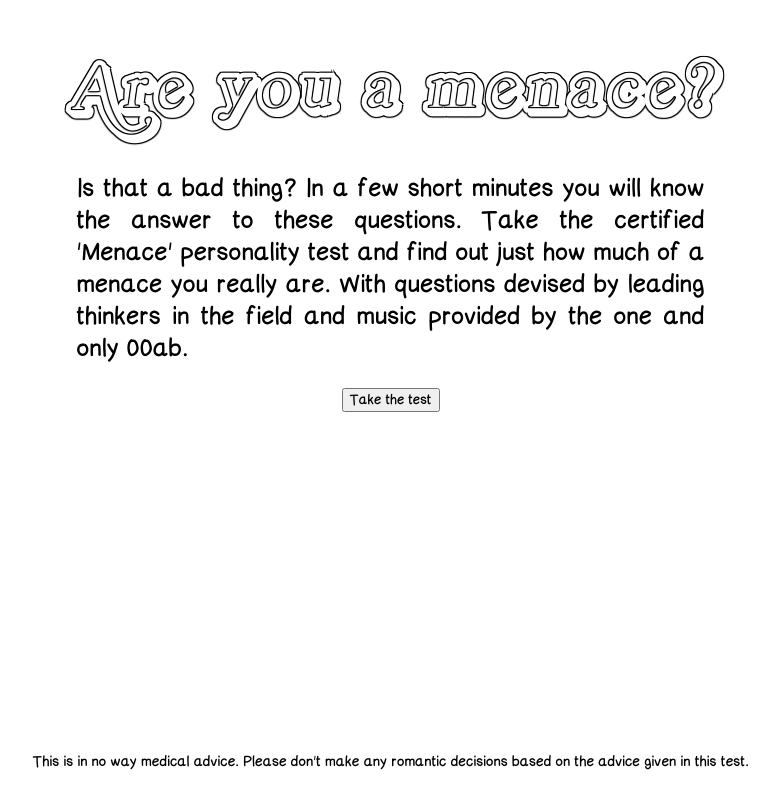
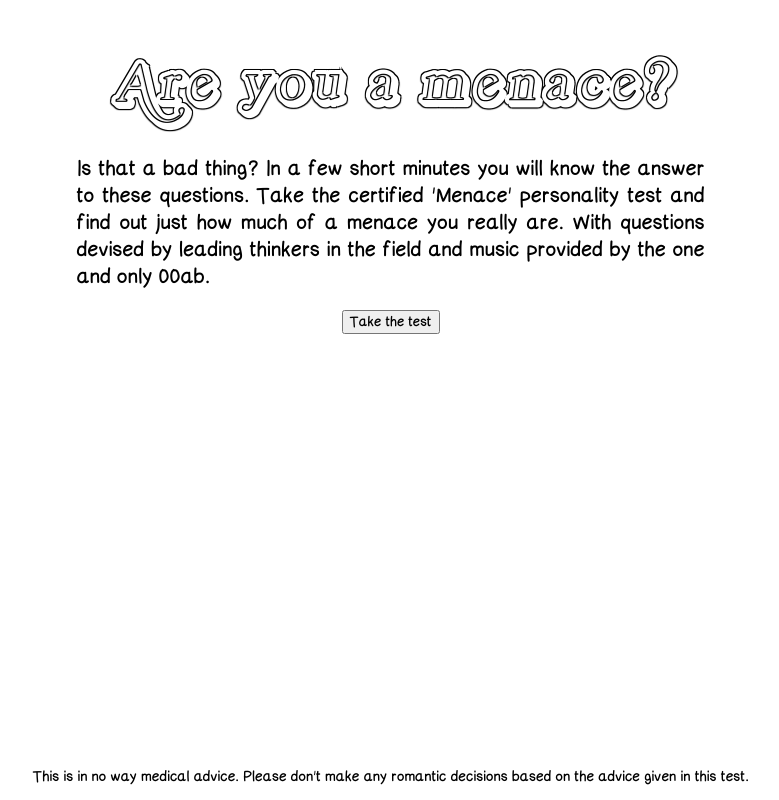
Before and after one commit to CampbellDocherty/menace, a React (Vite) app: page / in a window 1280 px wide. Shown: the whole page, without its empty margins (249-1028 px from the left). Built offline with nearby package versions, Linux system fonts and the light colour scheme.

Commit message:
Font size reduction

```diff
--- a/src/pages/Home/styles.ts
+++ b/src/pages/Home/styles.ts
@@ -2,24 +2,21 @@
 
 export const Title = styled.h1<{ readonly size?: number }>`
   font-family: 'RoyalAcidOutline';
-  font-size: ${({ size }) => (size ? `${size}px` : '75px')};
+  font-size: ${({ size }) => (size ? `${size}px` : '64px')};
   margin: 0;
   margin-bottom: 4px;
   color: white;
   width: 100%;
   text-align: center;
   letter-spacing: 2px;
-  text-shadow:
-    -1px 1px 1px #000,
-    1px 1px 1px #000,
-    1px -1px 0 #000,
+  text-shadow: -1px 1px 1px #000, 1px 1px 1px #000, 1px -1px 0 #000,
     -1px -1px 0 #000;
 `;
 
 export const Footer = styled.p`
   position: fixed;
   left: 50%;
-  bottom: 20px;
+  bottom: 5px;
   transform: translate(-50%, -50%);
   margin: 0 auto;
   font-size: 14px;
--- a/src/styles.tsx
+++ b/src/styles.tsx
@@ -18,7 +18,7 @@
 `;
 
 export const IntroText = styled(BodyText)`
-  font-size: 24px;
+  font-size: 20px;
   padding-left: 16px;
   padding-right: 16px;
 `;
```
